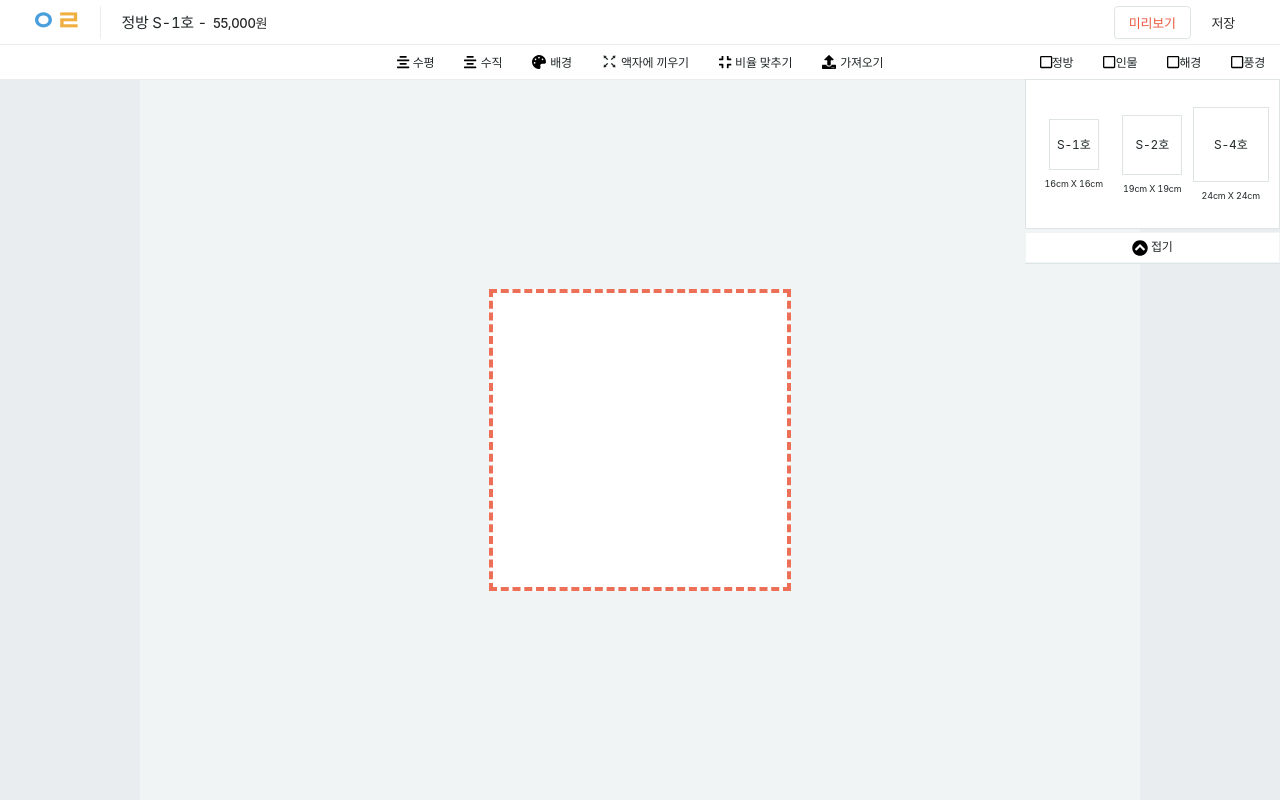
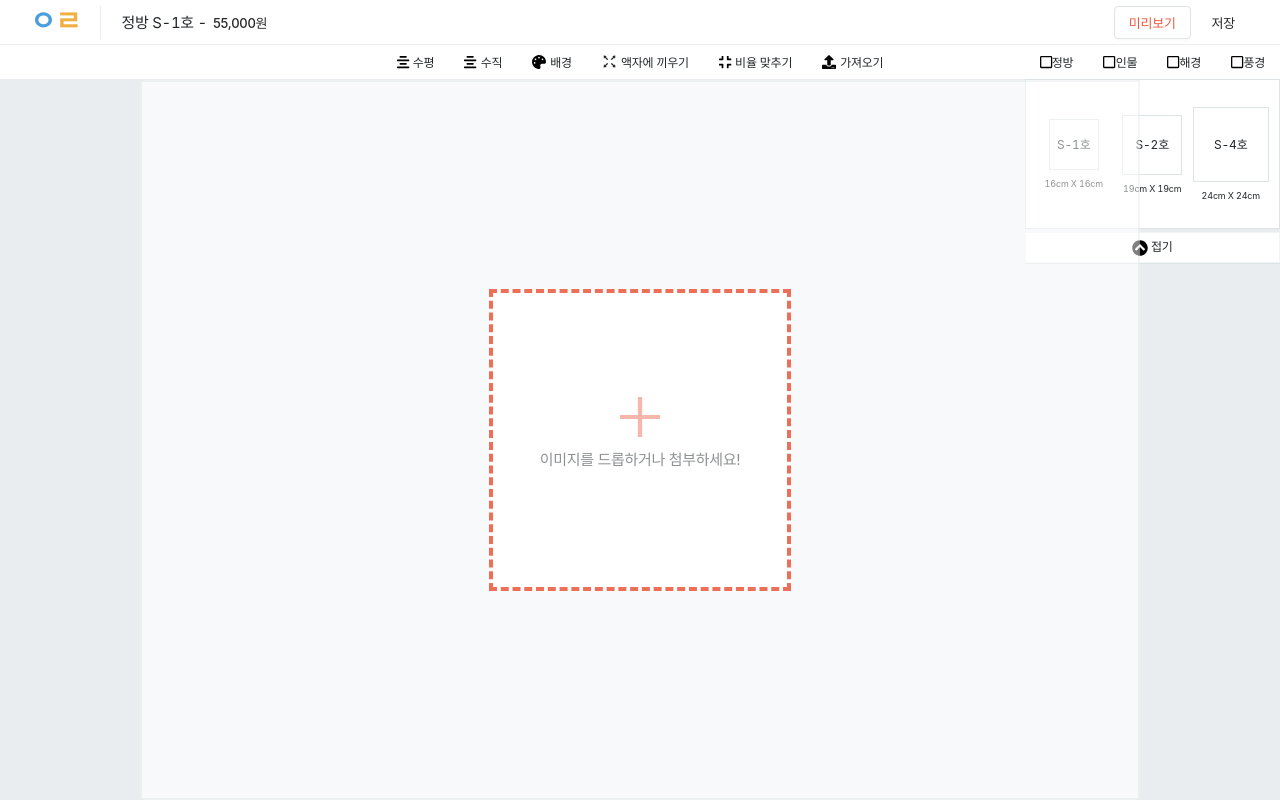
Before and after one commit to mecanvas/early-front, a Next.js app: page /tool/single in a window 1280 px wide. Built offline with nearby package versions, Linux system fonts and the light colour scheme; a web font is replaced by a local one.

Commit message:
이미지 드롭 적용 완료

```diff
--- a/src/components/common/ImageDropZone.tsx
+++ b/src/components/common/ImageDropZone.tsx
@@ -4,11 +4,12 @@ import styled from '@emotion/styled';
 import React from 'react';
 import { DropEvent, FileRejection, useDropzone } from 'react-dropzone';
 
-const DropZone = styled.div<{ width?: number; height?: number }>`
+const DropZone = styled.div<{ width?: string; height?: string }>`
   border: 1px solid ${({ theme }) => theme.color.gray200};
-  width: ${({ width }) => (width ? `${width}px` : '300px')};
-  height: ${({ height }) => (height ? `${height}px` : '300px')};
+  width: ${({ width }) => (width ? `${width}` : '300px')};
+  height: ${({ height }) => (height ? `${height}` : '300px')};
   margin: 0 auto;
+  opacity: 0.5;
   cursor: pointer;
 `;
 
@@ -24,7 +25,6 @@ const DropZoneDiv = styled.div<{ isDragActive: boolean }>`
     margin-top: 6px;
   }
   &:hover {
-    opacity: 0.4;
   }
   ${({ isDragActive }) =>
     isDragActive
@@ -45,8 +45,8 @@ const DropZoneDiv = styled.div<{ isDragActive: boolean }>`
 interface Props {
   onDrop: <T extends File>(acceptedFiles: T[], fileRejections: FileRejection[], event: DropEvent) => void;
   text?: string;
-  width?: number;
-  height?: number;
+  width?: string;
+  height?: string;
 }
 
 const ImageDropZone = ({ onDrop, text = '이미지를 드롭하거나 첨부하세요!', width, height }: Props) => {
--- a/src/components/tool/single/SingleTool.tsx
+++ b/src/components/tool/single/SingleTool.tsx
@@ -42,6 +42,7 @@ import {
 import ToolColorPalette from '../divided/DividedToolColorPalette';
 import { theme } from 'src/style/theme';
 import { ColorResult } from 'react-color';
+import ImageDropZone from 'src/components/common/ImageDropZone';
 
 const SingleTool = () => {
   const singleWrapperRef = useRef<HTMLDivElement>(null);
@@ -255,8 +256,44 @@ const SingleTool = () => {
     [controllerNode, getPosition],
   );
 
+  const imageDropUpload = useCallback(
+    async (acceptedFiles) => {
+      if (!acceptedFiles[0].type.includes('image')) {
+        return alert('이미지 파일이 아닌건 지원하지 않습니다.');
+      }
+
+      if (!imgSizeChecker(acceptedFiles[0])) return;
+
+      setImgUploadLoading(true);
+      try {
+        const file = acceptedFiles[0];
+        const fd = new FormData();
+        fd.append('image', file);
+
+        await axios
+          .post('/canvas/img', fd, {
+            onUploadProgress: getProgressGage,
+          })
+          .then((res) => {
+            setSingleimgUploadUrl(res.data || '');
+          });
+      } catch (err) {
+        alert('이미지 업로드 실패, 괜찮아 다시 시도 ㄱㄱ, 3번시도 부탁');
+        console.error(err);
+      } finally {
+        setImgUploadLoading(false);
+      }
+    },
+    [getProgressGage],
+  );
+
   const handleSingleImgUpload = useCallback(
-    async (file: RcFile) => {
+    async (file: RcFile | any) => {
+      if (file instanceof File === false) {
+        // 드롭 로직
+        imageDropUpload(file);
+        return;
+      }
       if (!file.type.includes('image')) {
         return alert('이미지 파일이 아닌건 지원하지 않습니다.');
       }
@@ -282,7 +319,7 @@ const SingleTool = () => {
         setImgUploadLoading(false);
       }
     },
-    [getProgressGage],
+    [getProgressGage, imageDropUpload],
   );
 
   const handleMoveSingleImage = useCallback((e) => {
@@ -506,6 +543,9 @@ const SingleTool = () => {
             <span></span>
             <span></span>
           </SingleSelectedFrame>
+          {!singleImgUploadUrl ? (
+            <ImageDropZone width={'100%'} height={`calc(100vh - 80px)`} onDrop={handleSingleImgUpload} />
+          ) : null}
 
           {/* 첨부한 이미지 렌더링 */}
           {singleImgUploadUrl && (
```
